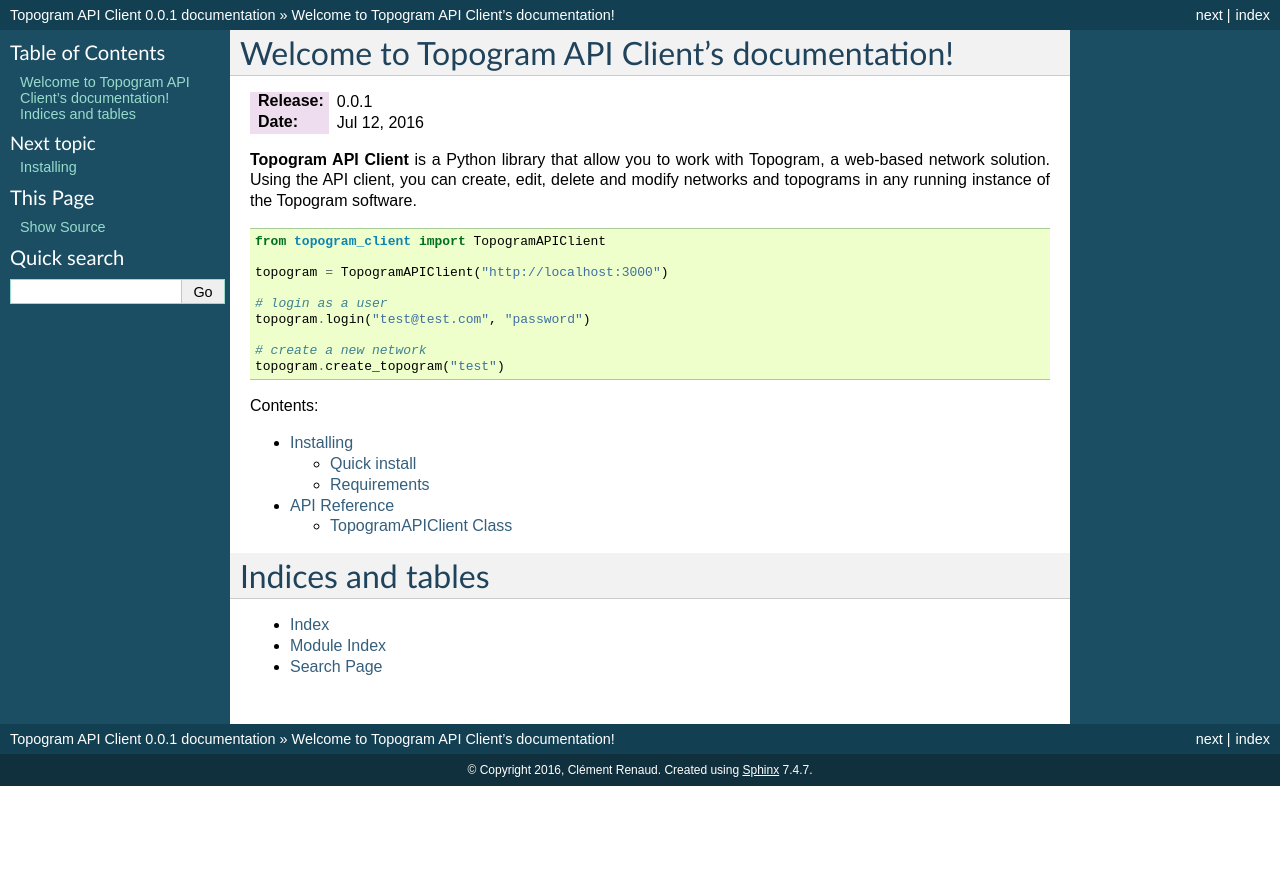
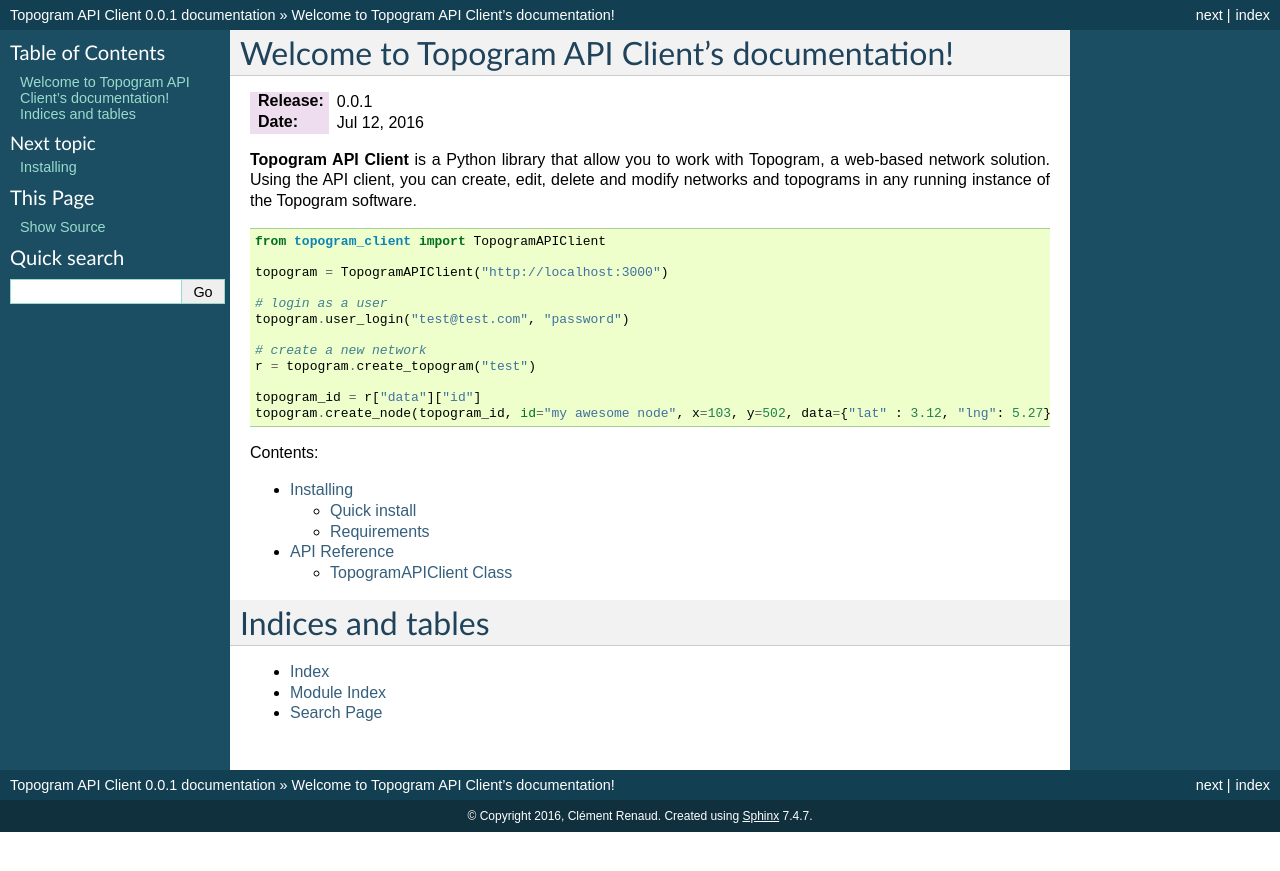
Before and after one commit to topogram/topogram-api-client, a Sphinx documentation site: the page built from docs/index.rst, in a window 1280 px wide. Shown: the top 871 px of the page. Built offline with Sphinx 7.4.7, drawn with Linux system fonts in a browser that asks for light colours.

Commit message:
improve example in docs

```diff
--- a/docs/index.rst
+++ b/docs/index.rst
@@ -20,10 +20,13 @@
     topogram = TopogramAPIClient("http://localhost:3000")
 
     # login as a user
-    topogram.login("test@test.com", "password")
+    topogram.user_login("test@test.com", "password")
 
     # create a new network
-    topogram.create_topogram("test")
+    r = topogram.create_topogram("test")
+
+    topogram_id = r["data"]["id"]
+    topogram.create_node(topogram_id, id="my awesome node", x=103, y=502, data={"lat" : 3.12, "lng": 5.27})
 
 
 Contents:
```
